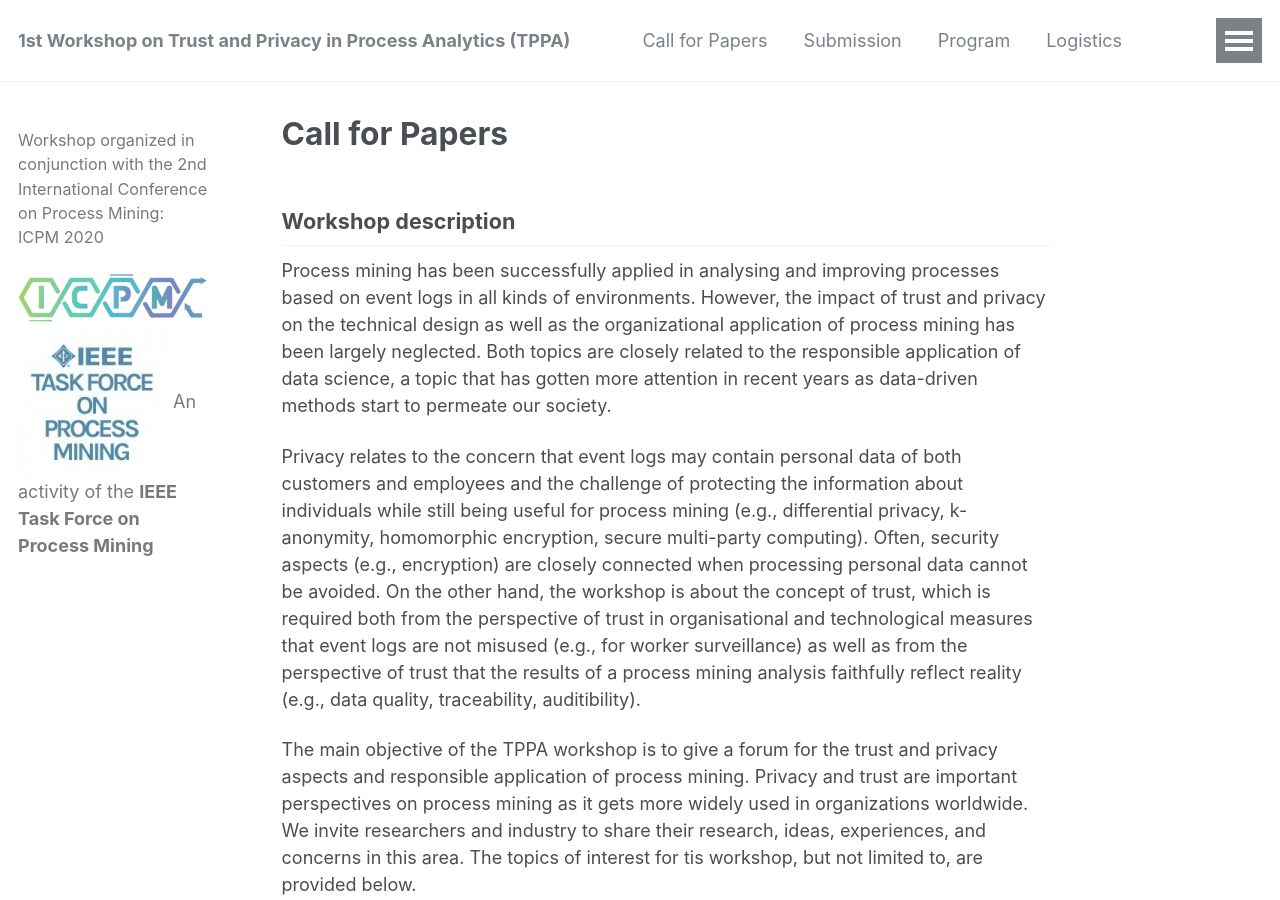
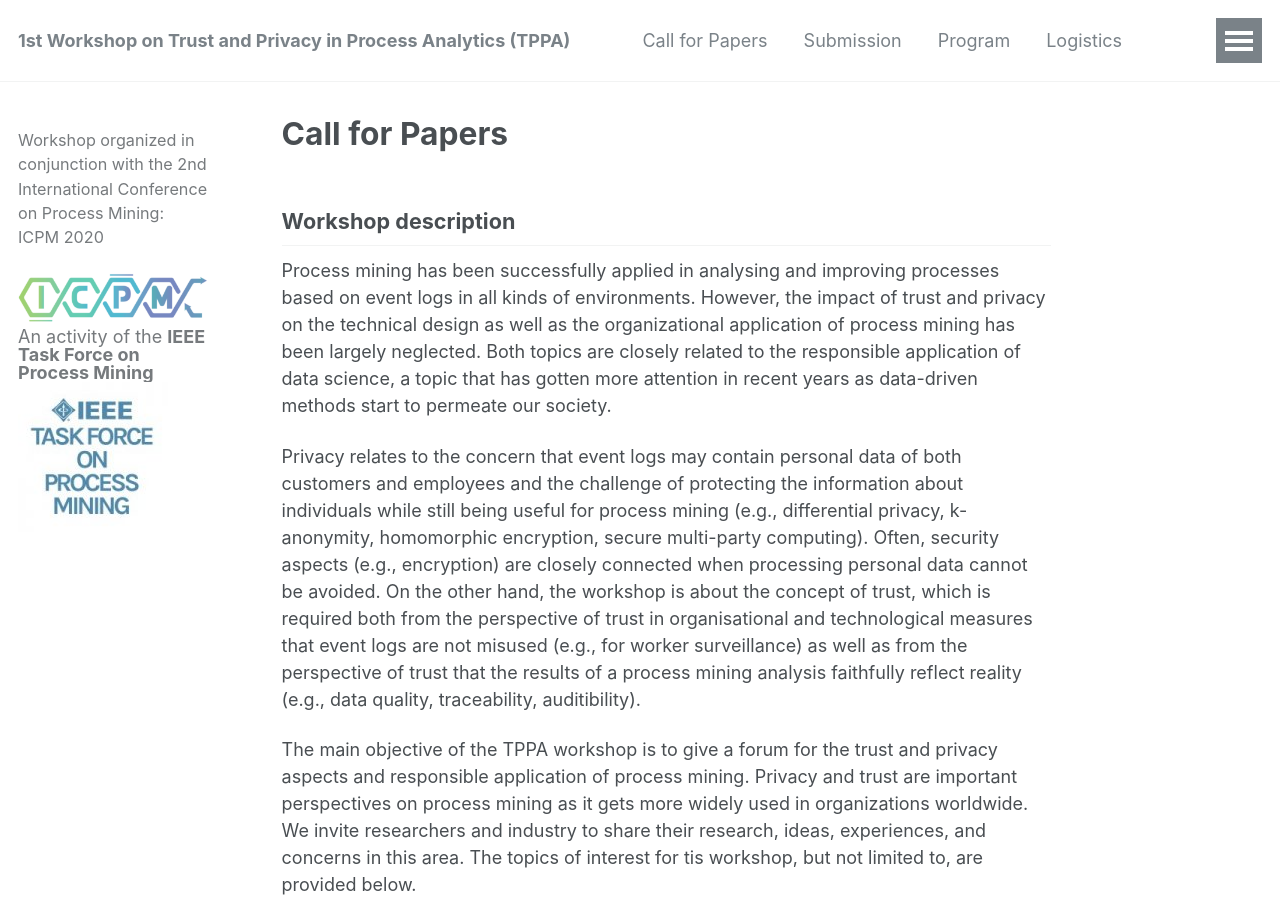
Before and after one commit to academicpages/events, a Jekyll site: the page built from _pages/about.md, in a window 1280 px wide and 900 px high. Built offline with Jekyll 4.4.1, drawn with Linux system fonts in a browser that asks for light colours.

Commit message:
Update author-profile.html

```diff
--- a/_includes/author-profile.html
+++ b/_includes/author-profile.html
@@ -4,7 +4,7 @@
   {% assign author = site.data.authors[page.author] %}{% else %}{% assign author = site.author %}
 {% endif %}
 
-<div itemscope itemtype="http://schema.org/Person">
+<div>
 
   <div class="author__content">
     {% if author.bio %}<p class="author__bio">{{ author.bio }}</p>{% endif %}
@@ -12,7 +12,9 @@
     <a href="https://icpmconference.org/2020/"><img src="images/ICPM_Logo-1024x314-e1558427587186.png"></a>
   </div>
 
+  <div class="author__content">
+    An activity of the <b>IEEE Task Force on Process Mining</b><br/>
     <a href="https://www.win.tue.nl/ieeetfpm/"><img src="images/IEEETF-150x150.jpeg" style="width: 150px"></a>
-    An activity of the <b>IEEE Task Force on Process Mining</b>
+  </div>
 
 </div>
```
